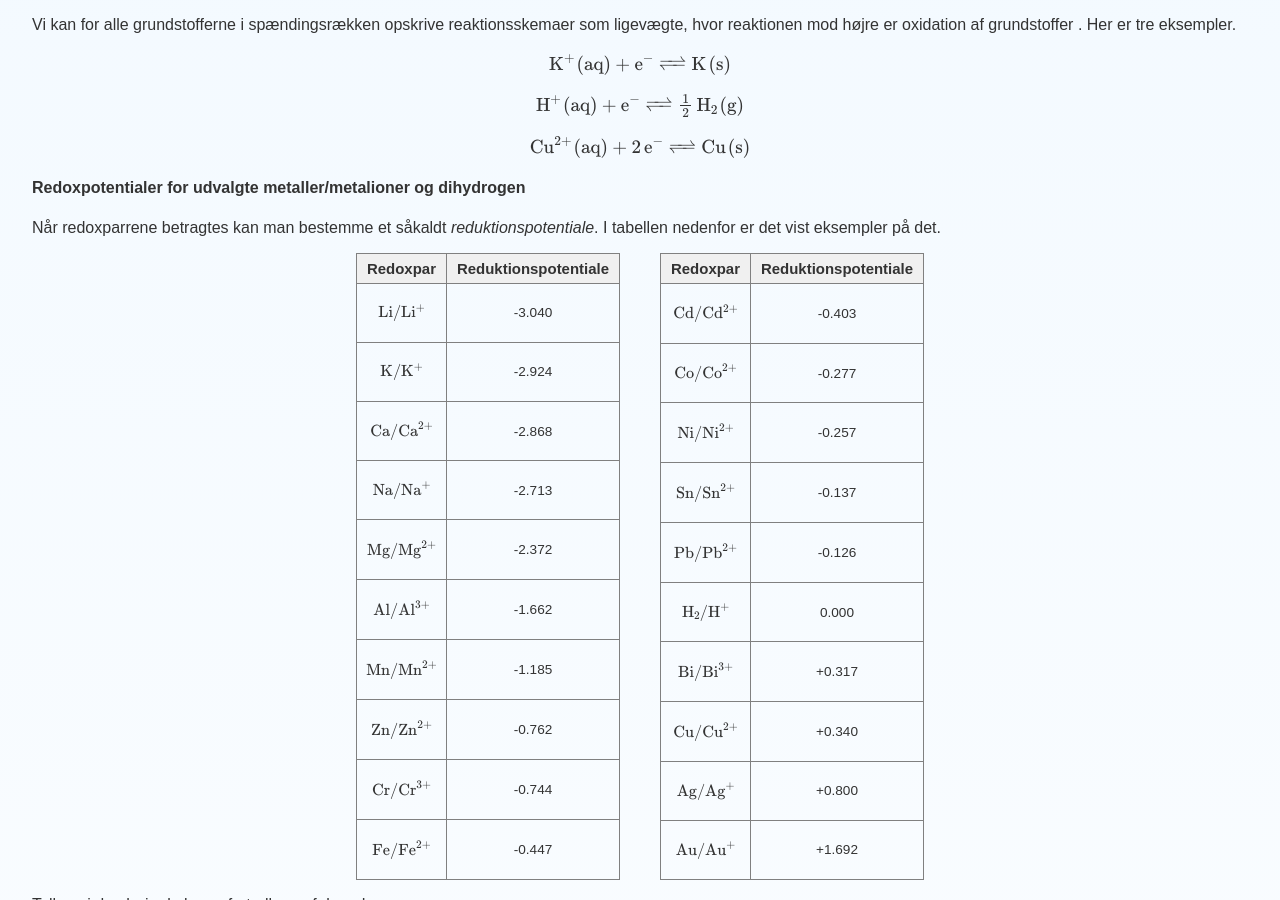
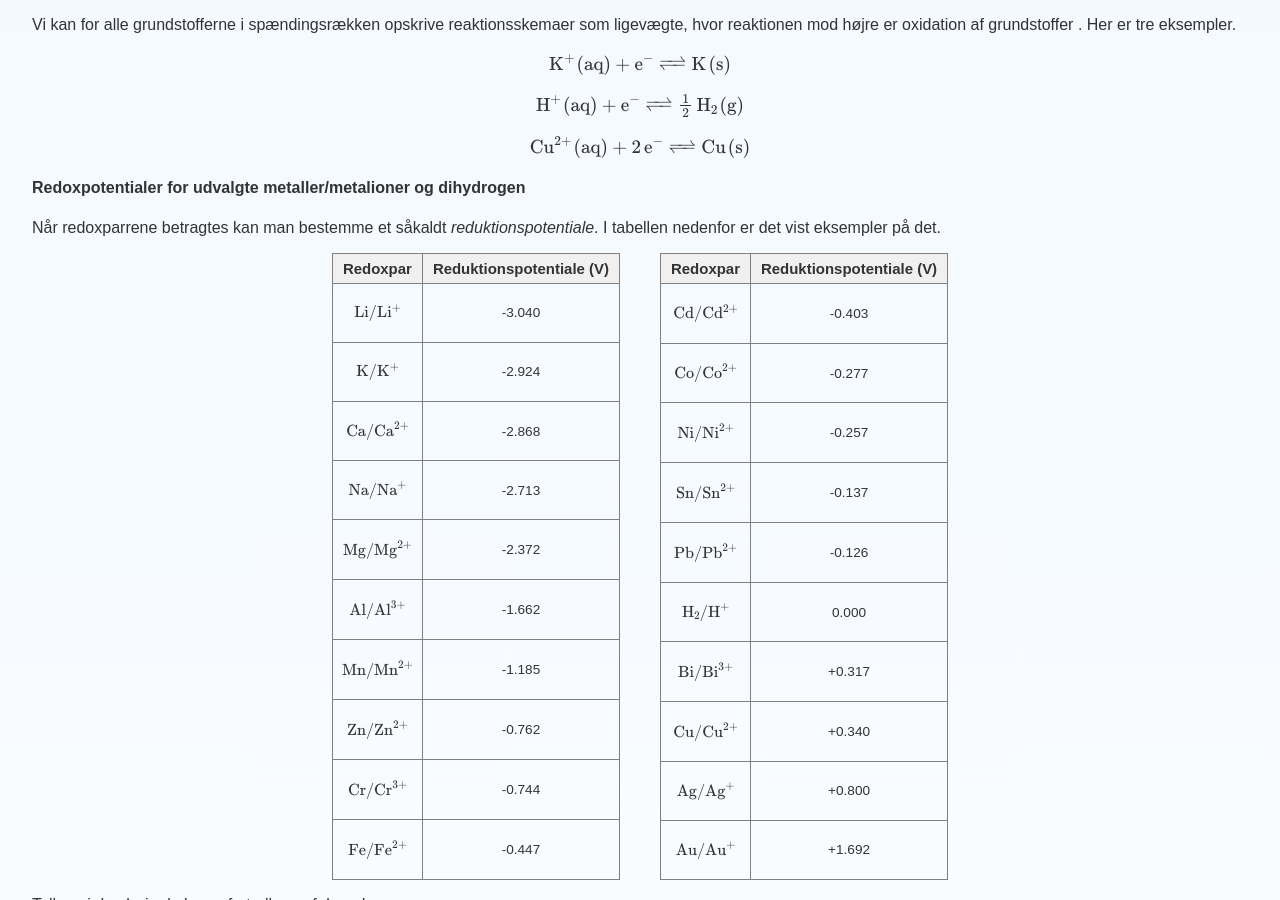
Before and after one commit to jenskaalby/matkem, a Jekyll site: the page built from Kemi/redox/spaendingsraekken.md, in a window 1280 px wide and 900 px high, scrolled down 746 px. Built offline with Jekyll 4.4.1, drawn with Linux system fonts in a browser that asks for light colours; some of the changed lines change nothing that is shown.

Commit message:
Update spaendingsraekken.md

```diff
--- a/Kemi/redox/spaendingsraekken.md
+++ b/Kemi/redox/spaendingsraekken.md
@@ -43,35 +43,35 @@
   <table border="1" cellspacing="0" style="border-collapse: collapse;">
     <tr>
       <th style="background-color:#f0f0f0; font-weight: bold; font-size: 1.1em; padding: 6px 10px;">Redoxpar</th>
-      <th style="background-color:#f0f0f0; font-weight: bold; font-size: 1.1em; padding: 6px 10px;">Reduktionspotentiale</th>
+      <th style="background-color:#f0f0f0; font-weight: bold; font-size: 1.1em; padding: 6px 10px;">Reduktionspotentiale (V)</th>
     </tr>
-    <tr><td style="padding: 4px 8px;">$$\ce{Li/Li^+}$$</td><td style="text-align: center; padding: 4px 4px;">-3.040</td></tr>
-    <tr><td style="padding: 4px 8px;">$$\ce{K/K^+}$$</td><td style="text-align: center; padding: 4px 4px;">-2.924</td></tr>
-    <tr><td style="padding: 4px 8px;">$$\ce{Ca/Ca^2+}$$</td><td style="text-align: center; padding: 4px 4px;">-2.868</td></tr>
-    <tr><td style="padding: 4px 8px;">$$\ce{Na/Na^+}$$</td><td style="text-align: center; padding: 4px 4px;">-2.713</td></tr>
-    <tr><td style="padding: 4px 8px;">$$\ce{Mg/Mg^2+}$$</td><td style="text-align: center; padding: 4px 4px;">-2.372</td></tr>
-    <tr><td style="padding: 4px 8px;">$$\ce{Al/Al^3+}$$</td><td style="text-align: center; padding: 4px 4px;">-1.662</td></tr>
-    <tr><td style="padding: 4px 8px;">$$\ce{Mn/Mn^2+}$$</td><td style="text-align: center; padding: 4px 4px;">-1.185</td></tr>
-    <tr><td style="padding: 4px 8px;">$$\ce{Zn/Zn^2+}$$</td><td style="text-align: center; padding: 4px 4px;">-0.762</td></tr>
-    <tr><td style="padding: 4px 8px;">$$\ce{Cr/Cr^3+}$$</td><td style="text-align: center; padding: 4px 4px;">-0.744</td></tr>
-    <tr><td style="padding: 4px 8px;">$$\ce{Fe/Fe^2+}$$</td><td style="text-align: center; padding: 4px 4px;">-0.447</td></tr>
+    <tr><td style="padding: 4px 4px;">$$\ce{Li/Li^+}$$</td><td style="text-align: center; padding: 4px 4px;">-3.040</td></tr>
+    <tr><td style="padding: 4px 4px;">$$\ce{K/K^+}$$</td><td style="text-align: center; padding: 4px 4px;">-2.924</td></tr>
+    <tr><td style="padding: 4px 4px;">$$\ce{Ca/Ca^2+}$$</td><td style="text-align: center; padding: 4px 4px;">-2.868</td></tr>
+    <tr><td style="padding: 4px 4px;">$$\ce{Na/Na^+}$$</td><td style="text-align: center; padding: 4px 4px;">-2.713</td></tr>
+    <tr><td style="padding: 4px 4px;">$$\ce{Mg/Mg^2+}$$</td><td style="text-align: center; padding: 4px 4px;">-2.372</td></tr>
+    <tr><td style="padding: 4px 4px;">$$\ce{Al/Al^3+}$$</td><td style="text-align: center; padding: 4px 4px;">-1.662</td></tr>
+    <tr><td style="padding: 4px 4px;">$$\ce{Mn/Mn^2+}$$</td><td style="text-align: center; padding: 4px 4px;">-1.185</td></tr>
+    <tr><td style="padding: 4px 4px;">$$\ce{Zn/Zn^2+}$$</td><td style="text-align: center; padding: 4px 4px;">-0.762</td></tr>
+    <tr><td style="padding: 4px 4px;">$$\ce{Cr/Cr^3+}$$</td><td style="text-align: center; padding: 4px 4px;">-0.744</td></tr>
+    <tr><td style="padding: 4px 4px;">$$\ce{Fe/Fe^2+}$$</td><td style="text-align: center; padding: 4px 4px;">-0.447</td></tr>
   </table>
 
   <table border="1" cellspacing="0" style="border-collapse: collapse;">
     <tr>
       <th style="background-color:#f0f0f0; font-weight: bold; font-size: 1.1em; padding: 6px 10px;">Redoxpar</th>
-      <th style="background-color:#f0f0f0; font-weight: bold; font-size: 1.1em; padding: 6px 10px;">Reduktionspotentiale</th>
+      <th style="background-color:#f0f0f0; font-weight: bold; font-size: 1.1em; padding: 6px 10px;">Reduktionspotentiale (V)</th>
     </tr>
-    <tr><td style="padding: 4px 8px;">$$\ce{Cd/Cd^2+}$$</td><td style="text-align: center; padding: 4px 4px;">-0.403</td></tr>
-    <tr><td style="padding: 4px 8px;">$$\ce{Co/Co^2+}$$</td><td style="text-align: center; padding: 4px 4px;">-0.277</td></tr>
-    <tr><td style="padding: 4px 8px;">$$\ce{Ni/Ni^2+}$$</td><td style="text-align: center; padding: 4px 4px;">-0.257</td></tr>
-    <tr><td style="padding: 4px 8px;">$$\ce{Sn/Sn^2+}$$</td><td style="text-align: center; padding: 4px 4px;">-0.137</td></tr>
-    <tr><td style="padding: 4px 8px;">$$\ce{Pb/Pb^2+}$$</td><td style="text-align: center; padding: 4px 4px;">-0.126</td></tr>
-    <tr><td style="padding: 4px 8px;">$$\ce{H2/H^+}$$</td><td style="text-align: center; padding: 4px 4px;">0.000</td></tr>
-    <tr><td style="padding: 4px 8px;">$$\ce{Bi/Bi^3+}$$</td><td style="text-align: center; padding: 4px 4px;">+0.317</td></tr>
-    <tr><td style="padding: 4px 8px;">$$\ce{Cu/Cu^2+}$$</td><td style="text-align: center; padding: 4px 4px;">+0.340</td></tr>
-    <tr><td style="padding: 4px 8px;">$$\ce{Ag/Ag^+}$$</td><td style="text-align: center; padding: 4px 4px;">+0.800</td></tr>
-    <tr><td style="padding: 4px 8px;">$$\ce{Au/Au+}$$</td><td style="text-align: center; padding: 4px 4px;">+1.692</td></tr>
+    <tr><td style="padding: 4px 4px;">$$\ce{Cd/Cd^2+}$$</td><td style="text-align: center; padding: 4px 4px;">-0.403</td></tr>
+    <tr><td style="padding: 4px 4px;">$$\ce{Co/Co^2+}$$</td><td style="text-align: center; padding: 4px 4px;">-0.277</td></tr>
+    <tr><td style="padding: 4px 4px;">$$\ce{Ni/Ni^2+}$$</td><td style="text-align: center; padding: 4px 4px;">-0.257</td></tr>
+    <tr><td style="padding: 4px 4px;">$$\ce{Sn/Sn^2+}$$</td><td style="text-align: center; padding: 4px 4px;">-0.137</td></tr>
+    <tr><td style="padding: 4px 4px;">$$\ce{Pb/Pb^2+}$$</td><td style="text-align: center; padding: 4px 4px;">-0.126</td></tr>
+    <tr><td style="padding: 4px 4px;">$$\ce{H2/H^+}$$</td><td style="text-align: center; padding: 4px 4px;">0.000</td></tr>
+    <tr><td style="padding: 4px 4px;">$$\ce{Bi/Bi^3+}$$</td><td style="text-align: center; padding: 4px 4px;">+0.317</td></tr>
+    <tr><td style="padding: 4px 4px;">$$\ce{Cu/Cu^2+}$$</td><td style="text-align: center; padding: 4px 4px;">+0.340</td></tr>
+    <tr><td style="padding: 4px 4px;">$$\ce{Ag/Ag^+}$$</td><td style="text-align: center; padding: 4px 4px;">+0.800</td></tr>
+    <tr><td style="padding: 4px 4px;">$$\ce{Au/Au+}$$</td><td style="text-align: center; padding: 4px 4px;">+1.692</td></tr>
   </table>
 
 </div>
```
